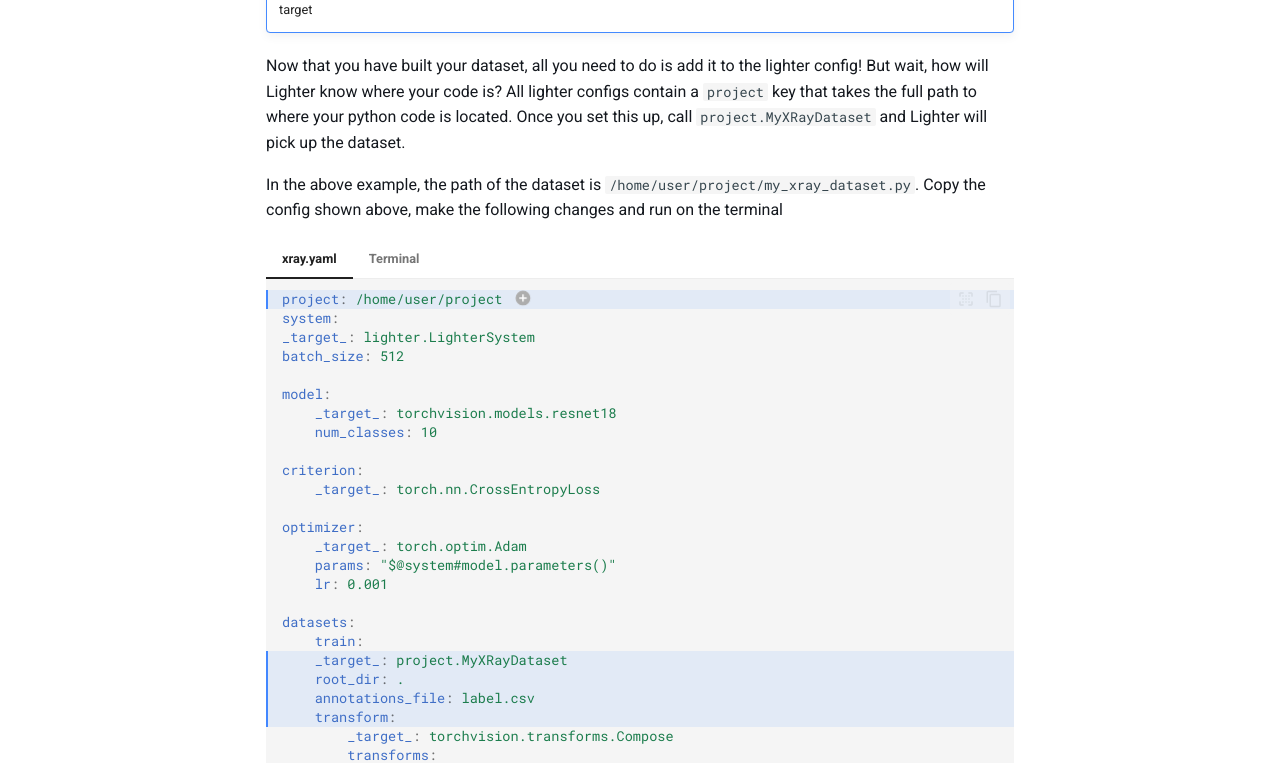
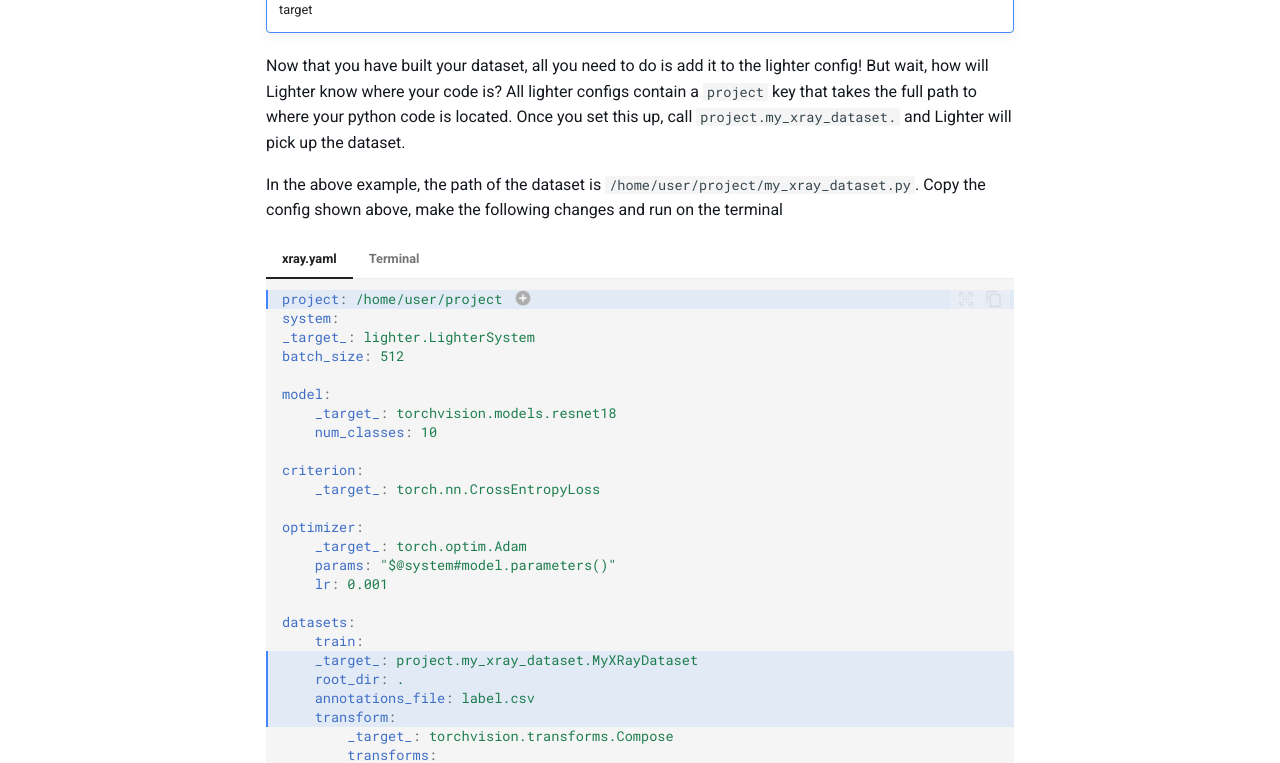
Before and after one commit to project-lighter/lighter, an MkDocs documentation site: the page built from docs/basics/projects.md, in a window 1280 px wide and 1400 px high, scrolled down 1799 px. Shown: the part 479-1242 px from the top of the window. Built offline with MkDocs 1.6.1 and Material for MkDocs 9.7.7, drawn with Linux system fonts in a browser that asks for light colours; comment, search, counter and statistics services are not loaded.

Commit message:
Fix typo in docs (MyXRayDataset)

```diff
--- a/docs/basics/projects.md
+++ b/docs/basics/projects.md
@@ -93,7 +93,7 @@ class MyXRayDataset(Dataset):
     Lighter works with the default torchvision format of (image, target) and also with `dict` with `input` and `target` keys. The input/target key or tuple can contain complex input/target organization, e.g. multiple images for input and multiple labels for target
 
 
-Now that you have built your dataset, all you need to do is add it to the lighter config! But wait, how will Lighter know where your code is? All lighter configs contain a `project` key that takes the full path to where your python code is located. Once you set this up, call `project.MyXRayDataset` and Lighter will pick up the dataset.
+Now that you have built your dataset, all you need to do is add it to the lighter config! But wait, how will Lighter know where your code is? All lighter configs contain a `project` key that takes the full path to where your python code is located. Once you set this up, call `project.my_xray_dataset.` and Lighter will pick up the dataset.
 
 In the above example, the path of the dataset is `/home/user/project/my_xray_dataset.py`. Copy the config shown above, make the following changes and run on the terminal
 
@@ -121,7 +121,7 @@ In the above example, the path of the dataset is `/home/user/project/my_xray_dat
 
     datasets:
         train:
-        _target_: project.MyXRayDataset
+        _target_: project.my_xray_dataset.MyXRayDataset
         root_dir: .
         annotations_file: label.csv
         transform:
```
